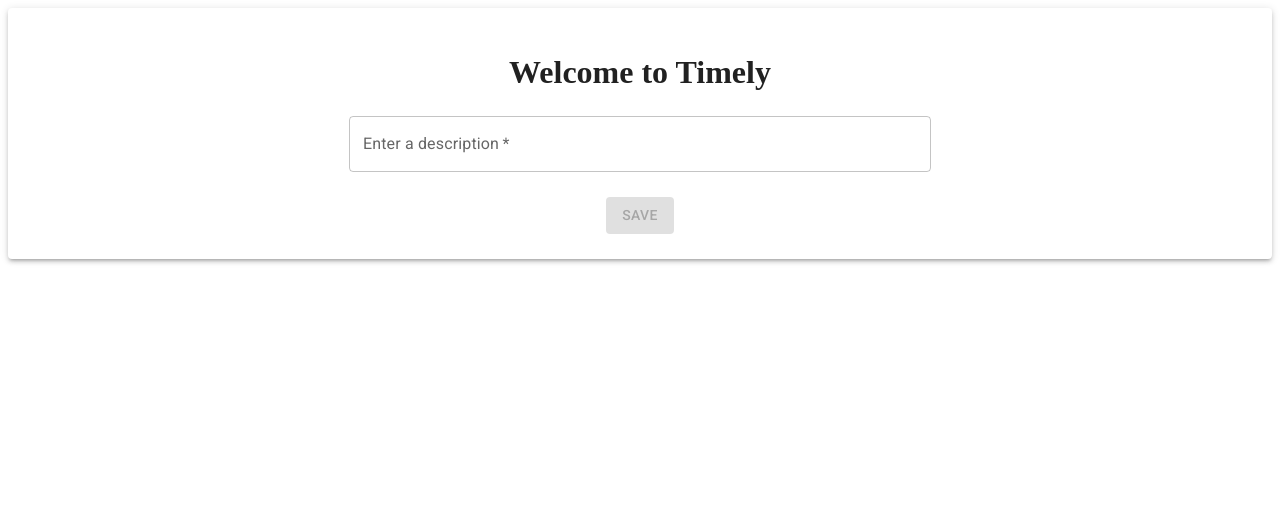
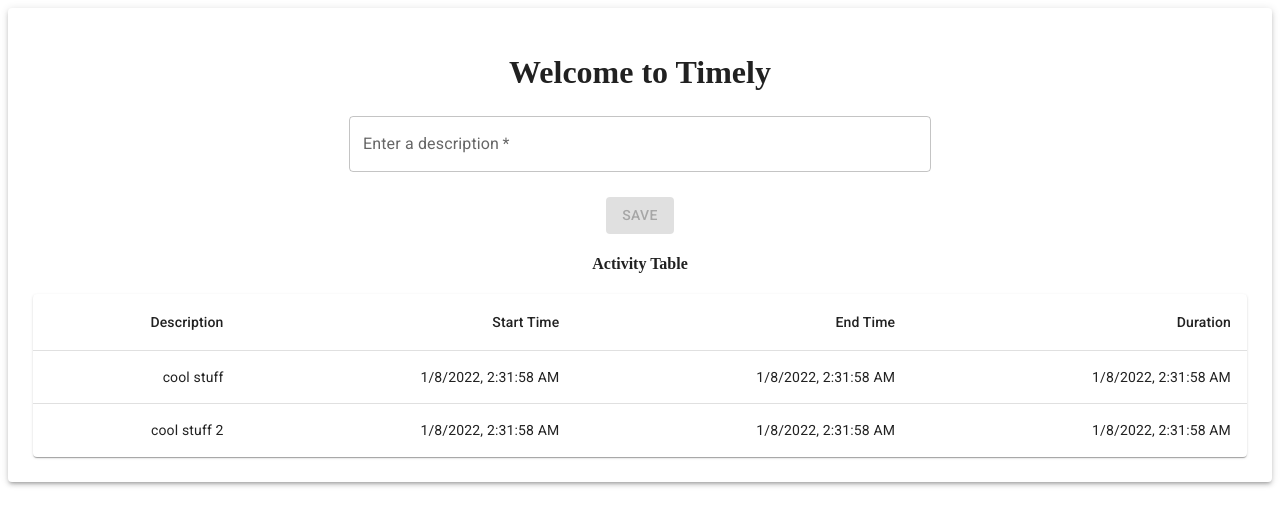
Before and after one commit to chemscn/timely, a React (Create React App) app: page / in a window 1280 px wide. Shown: the top 526 px of the page. Built offline with nearby package versions, Linux system fonts and the light colour scheme.

Commit message:
Data table with fake data

```diff
--- a/src/App.tsx
+++ b/src/App.tsx
@@ -1,7 +1,8 @@
 import React from "react";
-import { TimeForm } from "./components";
+import { ActivityTable, TimeForm } from "./components";
 import { Paper } from "@mui/material";
 import { makeStyles } from "@mui/styles";
+import { Activity } from "./models";
 
 const useStyles = makeStyles({
   container: {
@@ -11,6 +12,20 @@
     padding: 25,
   },
 });
+const activities: Activity[] = [
+  {
+    startTime: new Date(),
+    endTime: new Date(),
+    duration: new Date(),
+    description: "cool stuff",
+  },
+  {
+    startTime: new Date(),
+    endTime: new Date(),
+    duration: new Date(),
+    description: "cool stuff 2",
+  },
+];
 const App = () => {
   const classes = useStyles();
   return (
@@ -18,6 +33,7 @@
       <Paper className={classes.container} elevation={3}>
         <h1>Welcome to Timely</h1>
         <TimeForm />
+        <ActivityTable activities={activities} />
       </Paper>
     </div>
   );
--- /dev/null
+++ b/src/components/ActivityTable.tsx
@@ -0,0 +1,51 @@
+import React from "react";
+import Table from "@mui/material/Table";
+import TableBody from "@mui/material/TableBody";
+import TableCell from "@mui/material/TableCell";
+import TableContainer from "@mui/material/TableContainer";
+import TableHead from "@mui/material/TableHead";
+import TableRow from "@mui/material/TableRow";
+import Paper from "@mui/material/Paper";
+import Box from "@mui/material/Box";
+import { ActivityData } from "../models";
+
+export const ActivityTable = (data: ActivityData) => {
+  return (
+    <>
+      <Box style={{ flex: 0.5, flexDirection: "row" }}>
+        <h4>Activity Table</h4>
+        <TableContainer component={Paper}>
+          <Table aria-label="simple table">
+            <TableHead>
+              <TableRow>
+                <TableCell align="right">Description</TableCell>
+                <TableCell align="right">Start Time</TableCell>
+                <TableCell align="right">End Time</TableCell>
+                <TableCell align="right">Duration</TableCell>
+              </TableRow>
+            </TableHead>
+            <TableBody>
+              {data.activities.map((activity, index) => (
+                <TableRow
+                  key={index}
+                  sx={{ "&:last-child td, &:last-child th": { border: 0 } }}
+                >
+                  <TableCell align="right">{activity.description}</TableCell>
+                  <TableCell align="right">
+                    {activity.startTime.toLocaleString()}
+                  </TableCell>
+                  <TableCell align="right">
+                    {activity.endTime.toLocaleString()}
+                  </TableCell>
+                  <TableCell align="right">
+                    {activity.duration.toLocaleString()}
+                  </TableCell>
+                </TableRow>
+              ))}
+            </TableBody>
+          </Table>
+        </TableContainer>
+      </Box>
+    </>
+  );
+};
--- a/src/components/TimeForm.tsx
+++ b/src/components/TimeForm.tsx
@@ -13,14 +13,16 @@
   },
   box: {
     margin: 25,
+    flex: 0.5,
+    flexDirection: "row",
   },
 });
 
 export const TimeForm = () => {
   const [description, setDescription] = useState<string>("");
   const classes = useStyles();
-  const handleTextInput = (event: React.ChangeEvent<HTMLInputElement>) => {
-    setDescription(event.target.value);
+  const handleTextInput = (event: ChangeEvent<HTMLInputElement>) => {
+    setDescription(event.target.value as string);
   };
   return (
     <>
--- a/src/components/index.ts
+++ b/src/components/index.ts
@@ -1 +1,2 @@
 export * from './TimeForm';
+export * from './ActivityTable';
--- /dev/null
+++ b/src/models/index.ts
@@ -0,0 +1 @@
+export * from './Activity.model';
```
Also changed, not shown: src/models/Activity.model.ts (added, +10 -0 lines).
